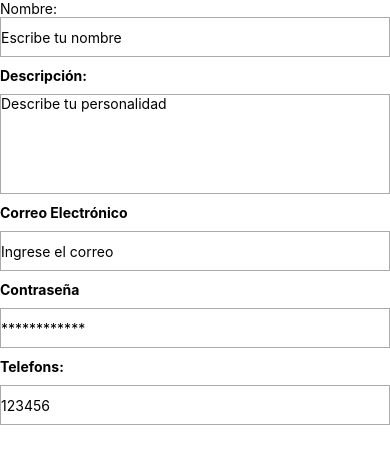
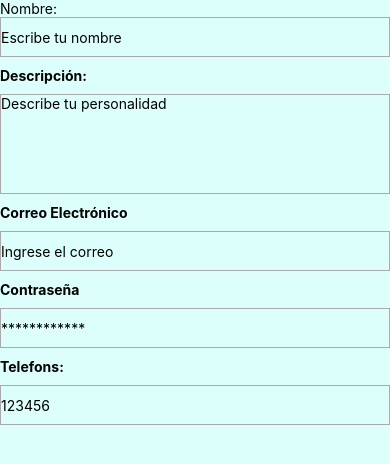
Before and after one commit to evelyn-santiago/ReactNave, a React Native app: screen / in a window 390 px wide. Shown: the top 464 px of the page. Built offline with nearby package versions, Linux system fonts and the light colour scheme.

Commit message:
18.-Input 4

```diff
--- a/src/pages/Formulario.js
+++ b/src/pages/Formulario.js
@@ -17,8 +17,6 @@ const Formulario = () => {
         <Text style={style.label}>Telefons:</Text>
         <TextInput style={style.input} placeholder="123456" keyboardType="phone-pad" />
 
-
-
       </SafeAreaView>
     </View>
   );
@@ -27,12 +25,12 @@ const Formulario = () => {
 const style = StyleSheet.create({
   main: {
     flex: 1,
-    backgroundColor: "#e2ecf05d",
+    backgroundColor: "#d6f3fffb",
     paddingTop: Platform.OS === "android" ? StatusBar.currentHeight : 0,
   },
     mains: {
     flex: 1,
-    backgroundColor: '#ffffff',
+    backgroundColor: '#ddfffcff',
     paddingTop: Platform.OS === 'android' ? StatusBar.currentHeight : 0,
     padding: 16,
     },
```
